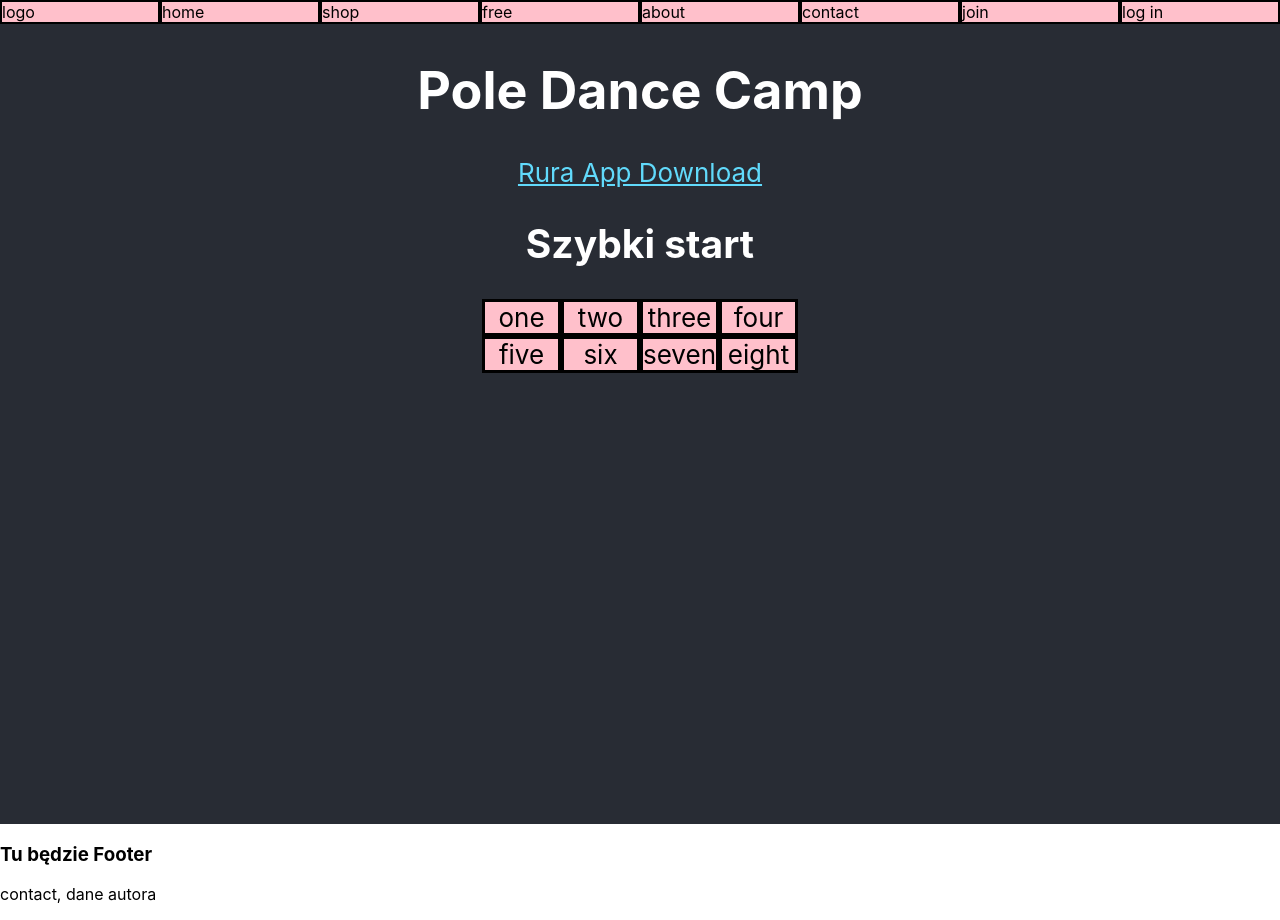
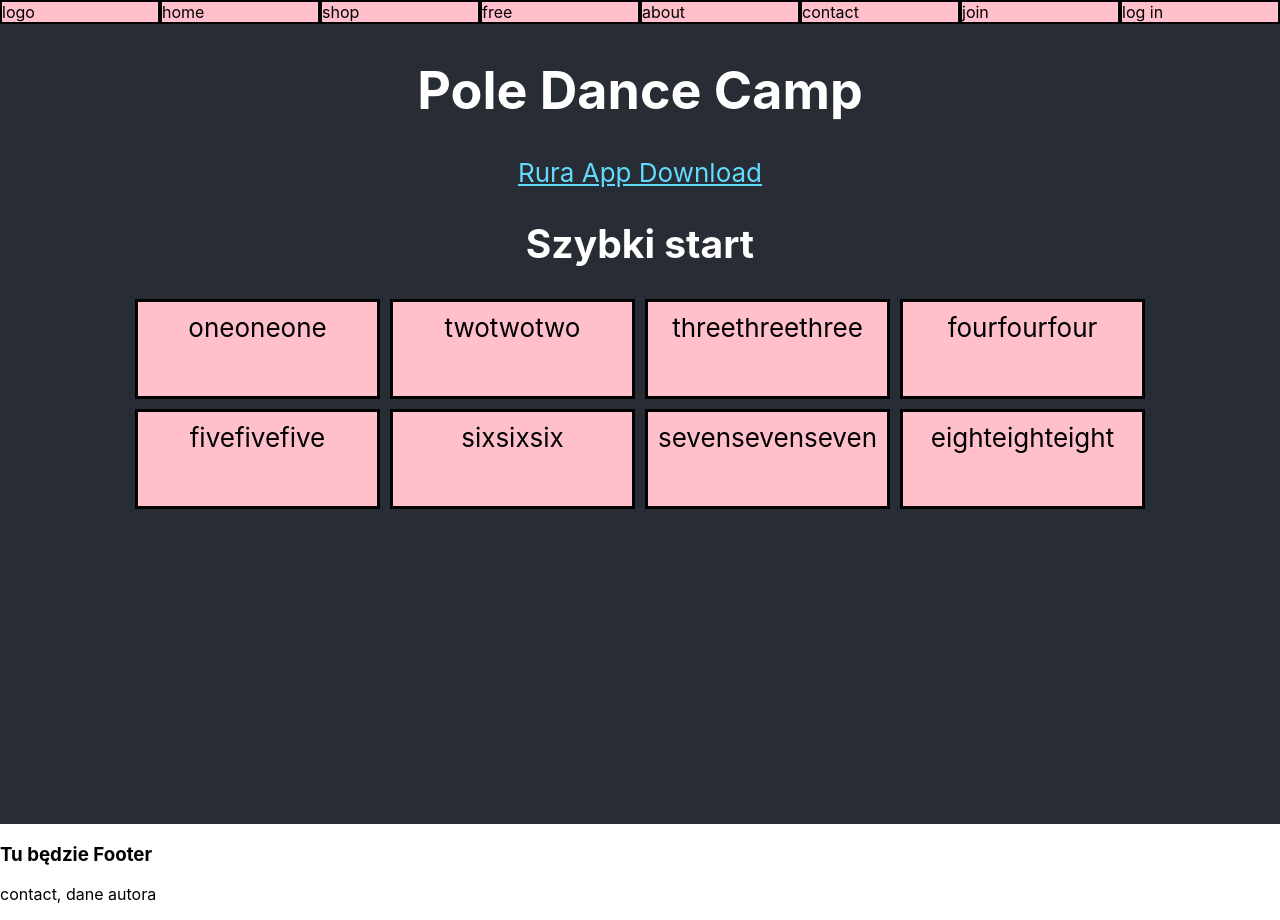
Before and after one commit to monikateslak/projectone, a React (Create React App) app: page / in a window 1280 px wide. Built offline with nearby package versions, Linux system fonts and the light colour scheme.

Commit message:
dodano grid css, wersja robocza, wizualna, krok 0

```diff
--- a/src/MainSection.css
+++ b/src/MainSection.css
@@ -1,9 +1,12 @@
 .wrapper {
   display: grid;
   grid-template-columns: repeat(4, 1fr);
+  grid-gap: 10px;
+  grid-auto-rows: minmax(100px, auto);
 }
 .wrapper div {
   border: 3px solid black;
   color: black;
   background-color: pink;
+  padding: 10px;
 }
--- a/src/MainSection.js
+++ b/src/MainSection.js
@@ -6,14 +6,14 @@ function MainSection() {
     <>
       <h2>Szybki start</h2>
       <div className="wrapper">
-        <div className="one">one</div>
-        <div className="two">two</div>
-        <div className="three">three</div>
-        <div className="four">four</div>
-        <div className="five">five</div>
-        <div className="six">six</div>
-        <div className="seven">seven</div>
-        <div className="eight">eight</div>
+        <div className="one">oneoneone</div>
+        <div className="two">twotwotwo</div>
+        <div className="three">threethreethree</div>
+        <div className="four">fourfourfour</div>
+        <div className="five">fivefivefive</div>
+        <div className="six">sixsixsix</div>
+        <div className="seven">sevensevenseven</div>
+        <div className="eight">eighteighteight</div>
       </div>
     </>
   )
```
Also changed, not shown: src/Register.js (+6 -6 lines).
